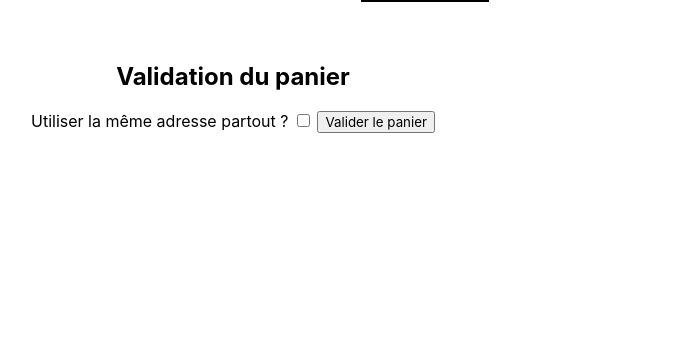
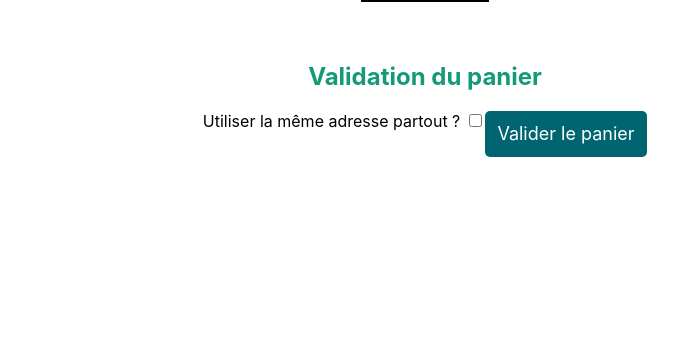
Before and after one commit to Esteban795/PP2I1, a Flask app: template PP2I1/src/frontend/templates/cart_validation.html in a window 1280 px wide. Shown: the part 100-456 px from the top of the page, without its empty margins (215-893 px from the left). Run offline with Flask 3, Linux system fonts and the light colour scheme; the template is opened without the code that fills it, so the values that code supplies are empty.

Commit message:
feat(shop) : [+] reworked cart_validation webpage [+] included error system for cart_validation.html

```diff
--- a/PP2I1/src/backend/app.py
+++ b/PP2I1/src/backend/app.py
@@ -26,15 +26,15 @@ def load_user(client_id : int):
     return None
 
 # Static files loader. Makes working with subroutes **much easier**
-@app.get("/static/css/<fichier>")
+@app.route("/static/css/<fichier>")
 def send_css(fichier : str):
     return app.send_static_file(f"./css/{fichier}")
 
-@app.get("/static/js/<fichier>")
+@app.route("/static/js/<fichier>")
 def send_js(fichier : str):
     return app.send_static_file(f"./js/{fichier}")
 
-@app.get("/static/images/<fichier>")
+@app.route("/static/images/<fichier>")
 def send_images(fichier : str):
     return app.send_static_file(f"./images/{fichier}")
 
@@ -129,6 +129,8 @@ def cart_validation():
         adresses = request.form.getlist("adress")
         products_ids = utilities.runLengthDecoding(session["products_ids"])
         if check_same_adress is None: #checkbox is unchecked
+            if any([adress == "" for adress in adresses]):
+                return redirect(url_for("cart_validation",error="Veuillez remplir tous les formulaires d'adresses."))
             lats,longs = [],[]
             for adress in adresses:
                 lat,long = utilities.getLatLongFromStreetAdress(adress)
@@ -137,6 +139,8 @@ def cart_validation():
             cursor.executemany("INSERT INTO bins(owner_id,product_id,lat,long,waste_id) VALUES (?,?,?,?,?)",[(current_user.client_id,product_id,lat,long,1) for product_id,lat,long in zip(products_ids,lats,longs)])
             conn.commit()
         else:
+            if adresses[0] == "":
+                return redirect(url_for("cart_validation",error="Veuillez remplir l'adresse."))
             lat,long = utilities.getLatLongFromStreetAdress(adresses[0])
             cursor.executemany("INSERT INTO bins(owner_id,product_id,lat,long,waste_id) VALUES (?,?,?,?,?)",[(current_user.client_id,product_id,lat,long,1) for product_id in products_ids])
             conn.commit()
@@ -148,7 +152,8 @@ def cart_validation():
             if int(i) == j["product_id"]:
                 for k in range(session["products_ids"][i]):
                     final_products.append(j)
-    return render_template("cart_validation.html",cart=final_products)
+    error = request.args.get('error',None)
+    return render_template("cart_validation.html",cart=final_products,error=error)
 
 @app.route("/shop/purchase-cart/success/",methods=['GET','POST'])
 def cart_success():
--- a/PP2I1/src/frontend/static/css/cart_validation.css
+++ b/PP2I1/src/frontend/static/css/cart_validation.css
@@ -12,7 +12,6 @@ body{
   flex-direction: column;
   align-items: center;
 }
-
 
 .header{
   display: flex;
@@ -79,9 +78,11 @@ body{
   display: flex;
   flex-direction: column;
   align-items: center;
-  width: 70%;
+  justify-content: center;
+  width: 100%;
   margin-top: 20px;
 }
+
 .itemList{
   display: flex;
   flex-direction: column;
@@ -97,9 +98,7 @@ body{
   justify-content: center;
   align-items: center;
   gap: 1px;
-  width: 80%;
   margin: 20px auto;
-  /* background-color: grey; */
 }
 
 .itemName {
@@ -107,6 +106,20 @@ body{
   font-weight: bold;
 }
 
+.btn {
+	background-color: #006570;
+	color: #fff;
+	padding: 0.7em;
+	border-radius: 5px;
+	outline: 0;
+	border: 0;
+	cursor: pointer;
+	height: fit-content;
+	transition: background-color 0.3s ease-in-out;
+	justify-self: flex-end;
+	align-self: center;
+	font-size: large;
+}
 
 .itemBuying{
   display: flex;
@@ -136,6 +149,7 @@ body{
 
 .itemPic{
   border-radius: 10px;
+  max-width: 150px;
   box-shadow: 0 0 10px rgba(0, 0, 0, 0.1);
 }
 
@@ -222,3 +236,32 @@ body{
 #contact_title{
   font-size: small;
 }
+
+
+#validation-div {
+  width: 100%;
+  display: flex;
+  justify-content: space-between;
+}
+
+.h1-color  {
+	color: #139a76;
+}
+
+.validation-product-entry {
+  display: flex;
+  justify-content: space-between;
+  width: 100%;
+}
+
+.flex-column {
+  display: flex;
+  flex-direction: column;
+  justify-content: center;
+  align-items: center;
+}
+
+.error {
+	text-align: center;
+	color: rgb(133, 21, 21);
+  }
--- a/PP2I1/src/frontend/templates/cart_validation.html
+++ b/PP2I1/src/frontend/templates/cart_validation.html
@@ -20,16 +20,26 @@
       <div class = "header-line"></div>
       <div class="content">
          <section class = "middleZone">
-            <h1 id="titre_shop">Validation du panier</h1>
+            <h1 class="h1-color">Validation du panier</h1>
+            {% if error %}
+            <p class="error">{{ error }}</p>
+            {% endif %}
             <form action="/shop/cart-validation/" method="post">
-               <label for="use-same-adress"> Utiliser la même adresse partout ?</label>
-               <input id="all-same-adress" type="checkbox" name="use-same-adress">
-               <input type="submit" value="Valider le panier">
+               <div id="validation-div">
+                  <div>
+                     <label for="use-same-adress text-center"> Utiliser la même adresse partout ?</label>
+                     <input id="all-same-adress" type="checkbox" name="use-same-adress">
+                  </div>
+                  <div>
+                     <input class="btn" type="submit" value="Valider le panier">
+                  </div>
+               </div>
                <ul class = "itemList">
                   {% if cart == [] %}
                      <p> Votre panier est vide ! </p>
                   {% else %}
                      {% for product in cart %}
+                     <div class="validation-product-entry">
                         <li class="item">
                            <img class = "itemPic" src="/static/images/{{ product.img_url}}" alt="Poubelle Grise">
                            <section class = "itemInfo">
@@ -41,13 +51,16 @@
                            <section class="itemBuying">
                               <p class = "itemPrice"> {{ product.price }}€ </p>
                            </section>
-                              <label for="adress">Rentrez votre adresse :</label>
-                              <input data-item-index="{{loop.index}}" type="text" class="adress-input" name="adress">
                         </li>
+                        <div class="flex-column">
+                           <label for="adress">Rentrez votre adresse :</label>
+                           <input data-item-index="{{loop.index}}" type="text" class="adress-input" name="adress">
+                        </div>
+
+                     </div>
                      {% endfor  %}
                   {% endif %}
                </ul>
-
          </form>
          </section>
       </div>
```
Also changed, not shown: PP2I1/src/backend/db/main.db.
